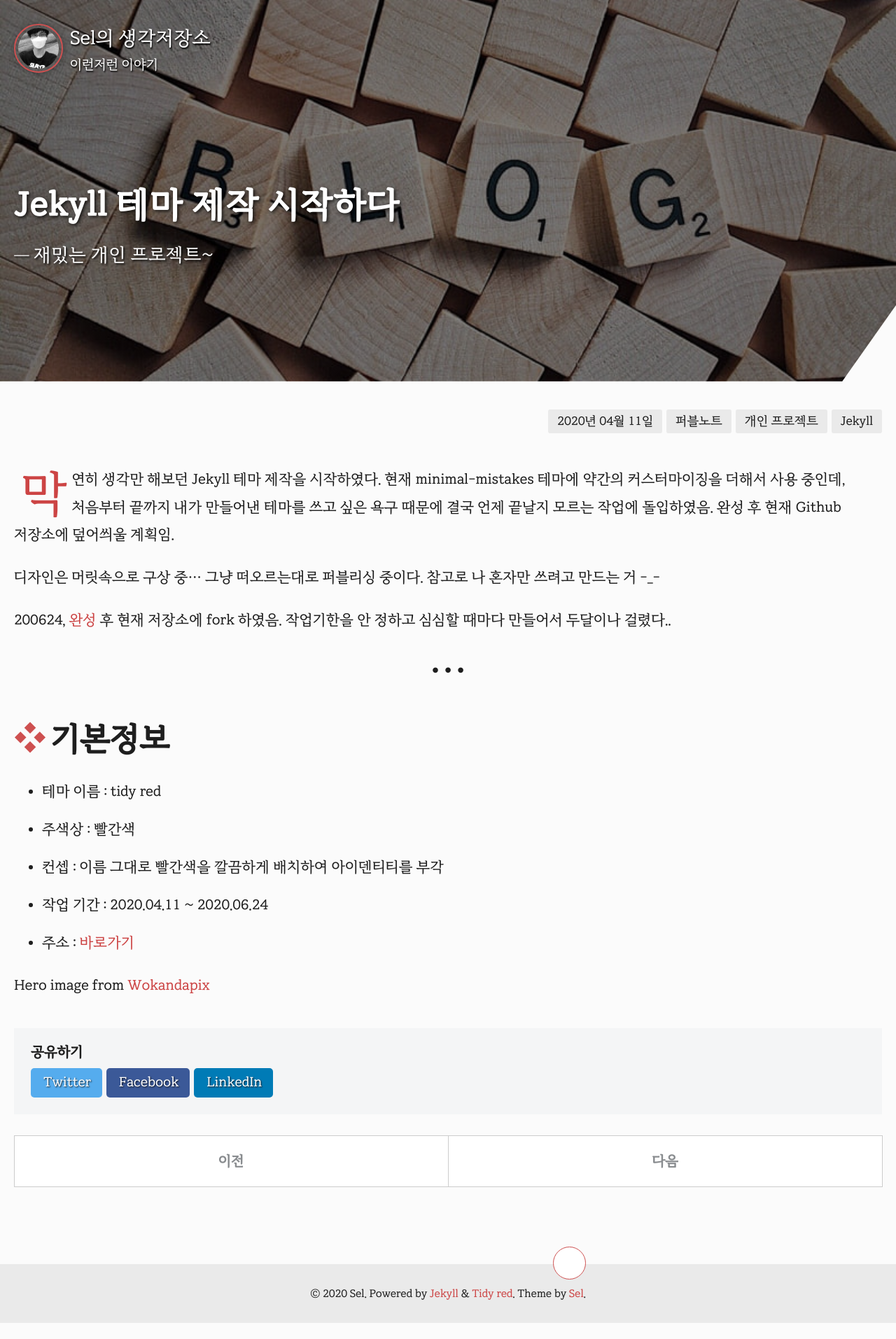
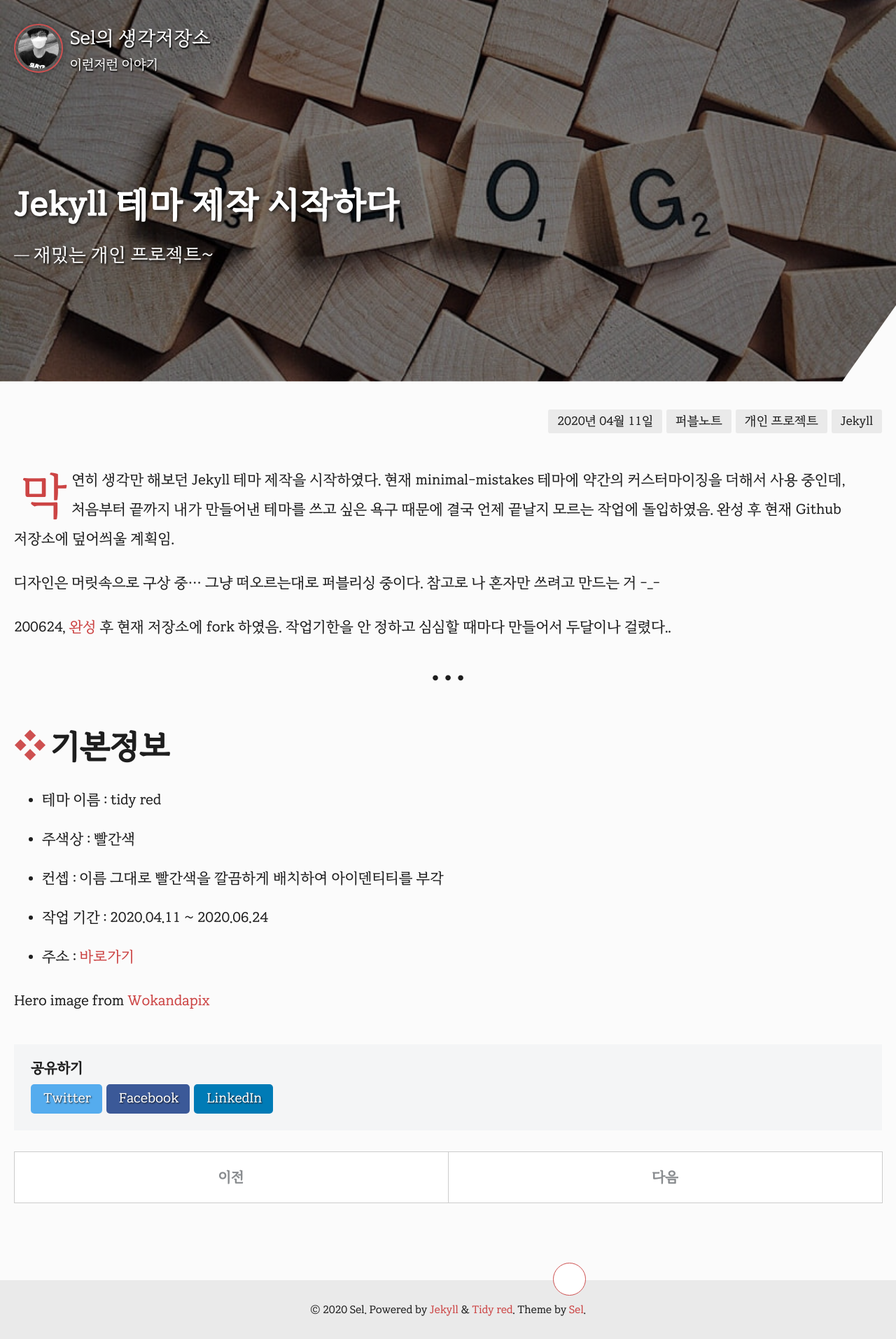
Before and after one commit to selosele/selosele.github.io, a Jekyll site: the page built from _posts/2020-04-11-making-jekyll-theme.md, in a window 1280 px wide. Shown: the whole page at 70% size. Built offline with Jekyll 4.4.1, drawn with Linux system fonts in a browser that asks for light colours; comment, search, counter and statistics services are not loaded; a style sheet for code colours, icons or effects is not loaded; before the commit the page ends 1890 px from its top, so only the background shows below that.

Commit message:
레이아웃 CSS 수정

```diff
--- a/_sass/tidy-red/_page.scss
+++ b/_sass/tidy-red/_page.scss
@@ -298,7 +298,7 @@
    }
 
    &__content {
-      line-height: 1.9;
+      line-height: 2;
       @include clearfix;
 
       @media (min-width: $min-small-width) {
@@ -405,12 +405,16 @@
 
             &:first-letter {
                float: left;
-               margin-top: .25rem;
+               margin-top: .4rem;
                margin-left: .5rem;
                margin-right: .3rem;
-               font-size: 3.5rem;
+               font-size: 3rem;
                line-height: 1;
                color: $sub-color03;
+
+               @media (min-width: $min-minimal-width) {
+                  font-size: 3.5rem;
+               }
             }
          }
       }
```
